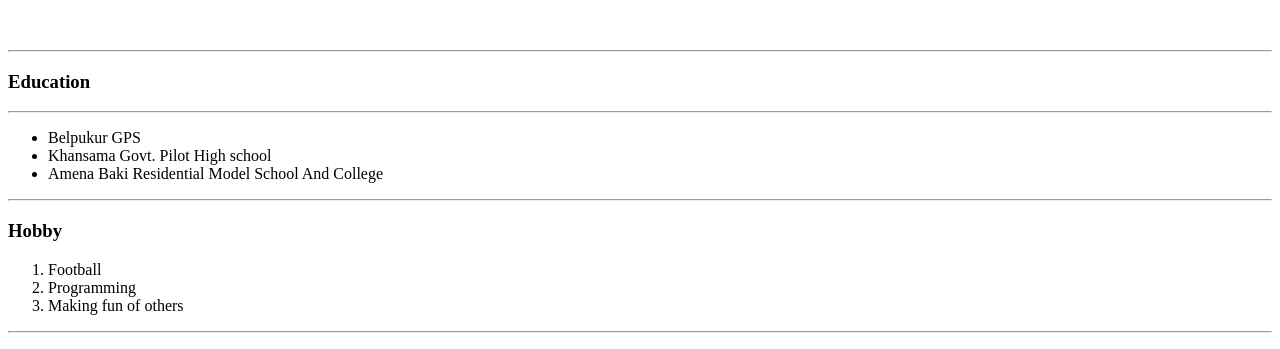
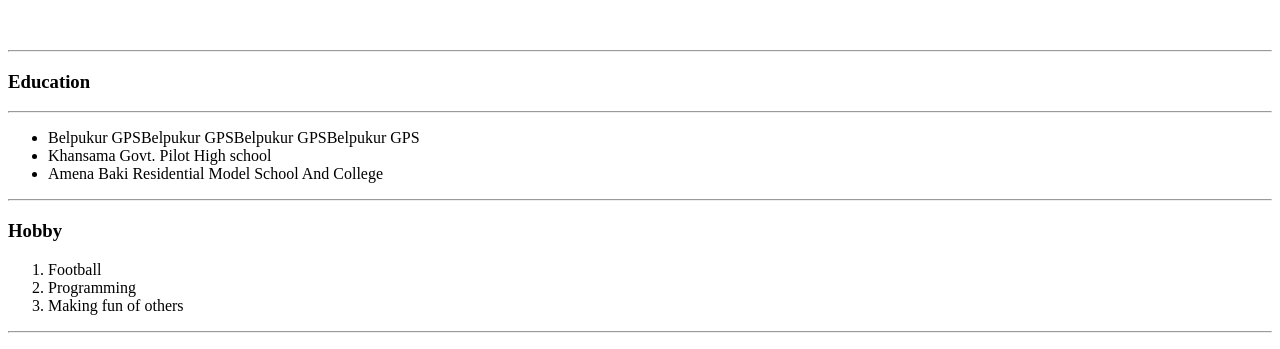
Before and after one commit to mirnishat/cv, a plain HTML site: page index.html in a window 1280 px wide. Shown: the part 432-781 px from the top of the page. Drawn offline with Linux system fonts and the light colour scheme; files whose address does not match are found by name.

Commit message:
second commit

```diff
--- a/index.html
+++ b/index.html
@@ -29,7 +29,7 @@
     <hr>
 
     <ul>
-      <li> Belpukur GPS</li>
+      <li>  Belpukur GPSBelpukur GPSBelpukur GPSBelpukur GPS</li>
       <li>Khansama Govt. Pilot High school </li>
       <li> Amena Baki Residential Model School And College </li>
     </ul>
```
